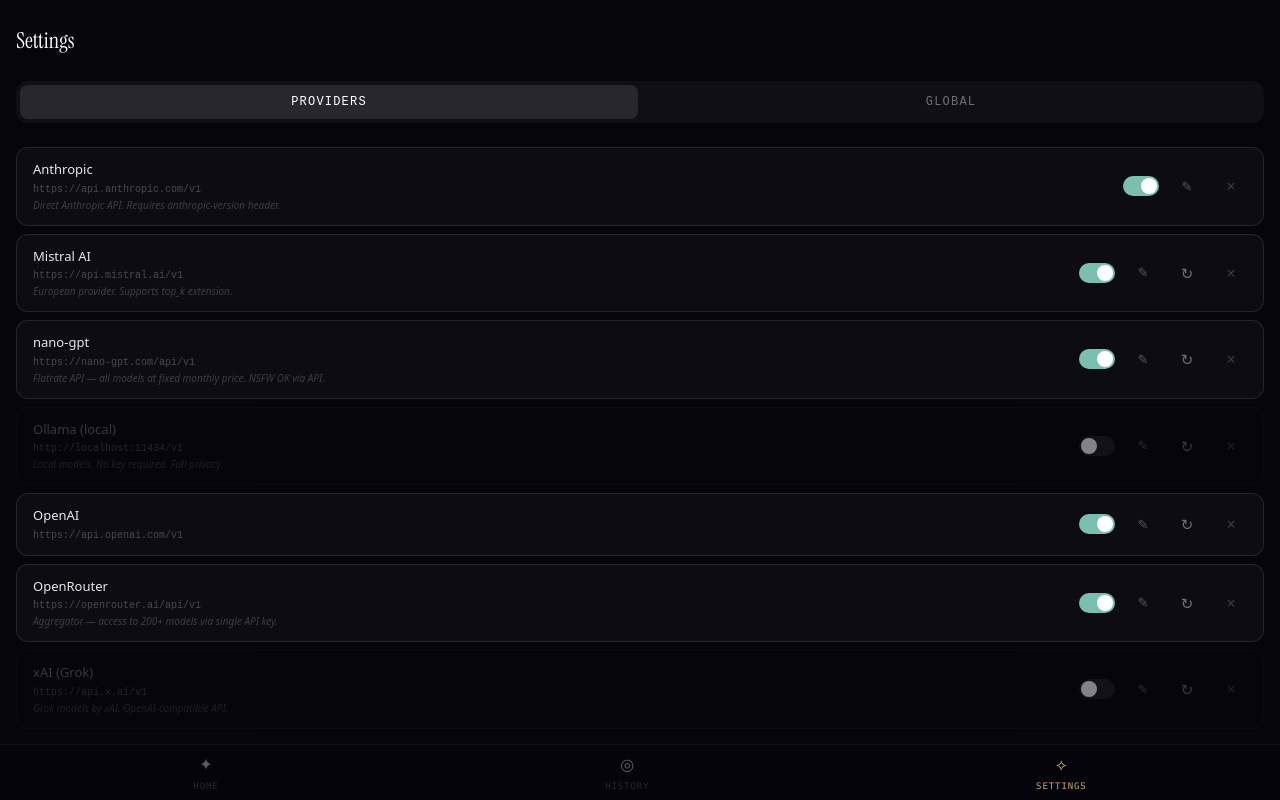
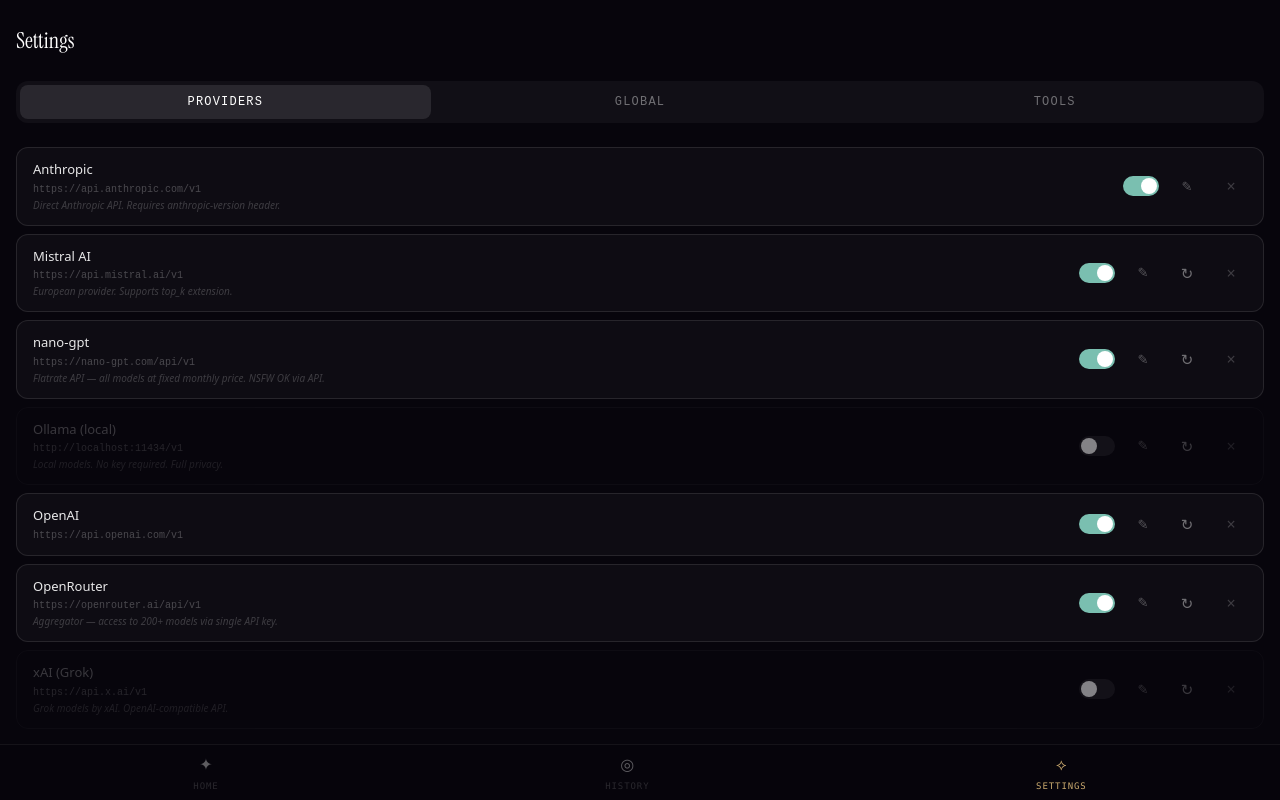
Before and after one commit to second-soul-studio/chat-client-01, a React (Vite) app in the folder frontend/: page /settings in a window 1280 px wide. Built offline with nearby package versions, Linux system fonts and the light colour scheme.

Commit message:
Add Tools tab to SettingsPage

```diff
--- a/frontend/src/components/SettingsPage.tsx
+++ b/frontend/src/components/SettingsPage.tsx
@@ -1,11 +1,12 @@
 import { useState } from 'react';
 import { useAppStore } from '@/stores/appStore';
 import ProviderManager from './ProviderManager';
+import ToolsSettings from './ToolsSettings';
 import type { AppSettings } from '@/types';
 
 export default function SettingsPage() {
     const { settings, setSettings } = useAppStore();
-    const [activeTab, setActiveTab] = useState<'api' | 'global'>('api');
+    const [activeTab, setActiveTab] = useState<'api' | 'global' | 'tools'>('api');
 
     if (!settings) return null;
 
@@ -17,6 +18,7 @@
     const TABS = [
         { id: 'api' as const, label: 'Providers' },
         { id: 'global' as const, label: 'Global' },
+        { id: 'tools' as const, label: 'Tools' },
     ];
 
     return (
@@ -86,6 +88,8 @@
                     </p>
                 </div>
             )}
+
+            {activeTab === 'tools' && <ToolsSettings />}
         </div>
     );
 }
```
